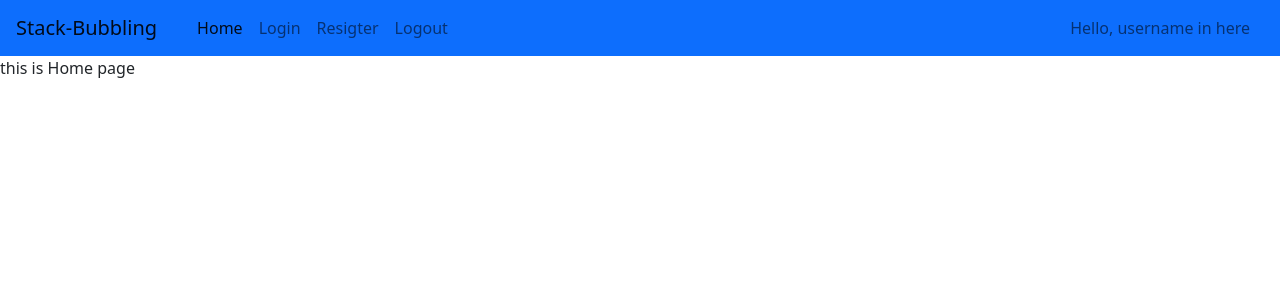
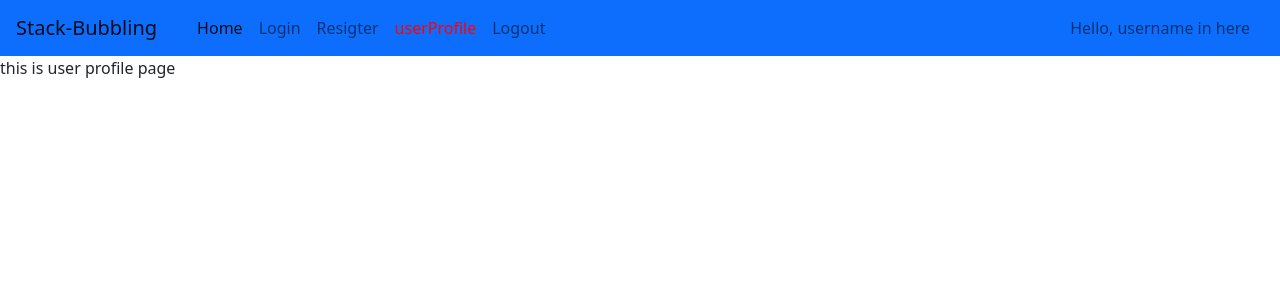
Before and after one commit to DrakeHunterK7/SOEN-341-Fall-2021-TEAM-300, a React (Create React App) app in the folder frontend-stack-bubbling/: page /userProfile in a window 1280 px wide. Shown: the top 300 px of the page. Built offline with nearby package versions, Linux system fonts and the light colour scheme.

Commit message:
adding user profile page

```diff
--- a/frontend-stack-bubbling/src/Components/navbar/NavBar.jsx
+++ b/frontend-stack-bubbling/src/Components/navbar/NavBar.jsx
@@ -6,6 +6,7 @@ import PrivateNavLink from "../react-router/privateNavLink";
 import Home from "../../Views/home";
 import Login from "../../Views/login";
 import Resigter from "../../Views/resigter";
+import userProfile from "../../Views/userProfile";
 // import Logout from "../views/logout";
 
 import "./index.css"
@@ -15,7 +16,7 @@ export class NavBar extends Component {
     return (
       <div>
         <nav className="navbar navbar-expand-lg navbar-light bg-primary sticky-top">
-          <a className="navbar-brand nav-link active"  aria-current="page" to="/home">
+          <a className="navbar-brand nav-link active"  aria-current="page" to="/home" href="/home">
             Stack-Bubbling
           </a>
           <div className="collapse navbar-collapse">
@@ -40,6 +41,11 @@ export class NavBar extends Component {
                 </PrivateNavLink>
               </li>
               <li className="nav-item">
+                <PrivateNavLink className="nav-link" to="/userProfile">
+                  userProfile
+                </PrivateNavLink>
+              </li>
+              <li className="nav-item">
                 <PrivateNavLink className="nav-link" to="/logout">
                   Logout
                 </PrivateNavLink>
@@ -50,9 +56,10 @@ export class NavBar extends Component {
         </nav>
 
         <Switch>
-          <Route path="/" component={Home} />
+          <Route path="/home" component={Home} />
           <Route path="/login" component={Login} />
           <Route path="/resigter" component={Resigter} />
+          <Route path="/userProfile" component={userProfile} />
           {/* <Route path="/logout" component={Logout}/>           */}
         </Switch>
       </div>
--- /dev/null
+++ b/frontend-stack-bubbling/src/Views/userProfile.jsx
@@ -0,0 +1,13 @@
+import React, { Component } from 'react'
+
+export class userProfile extends Component {
+    render() {
+        return (
+            <div>
+                this is user profile page
+            </div>
+        )
+    }
+}
+
+export default userProfile
```
